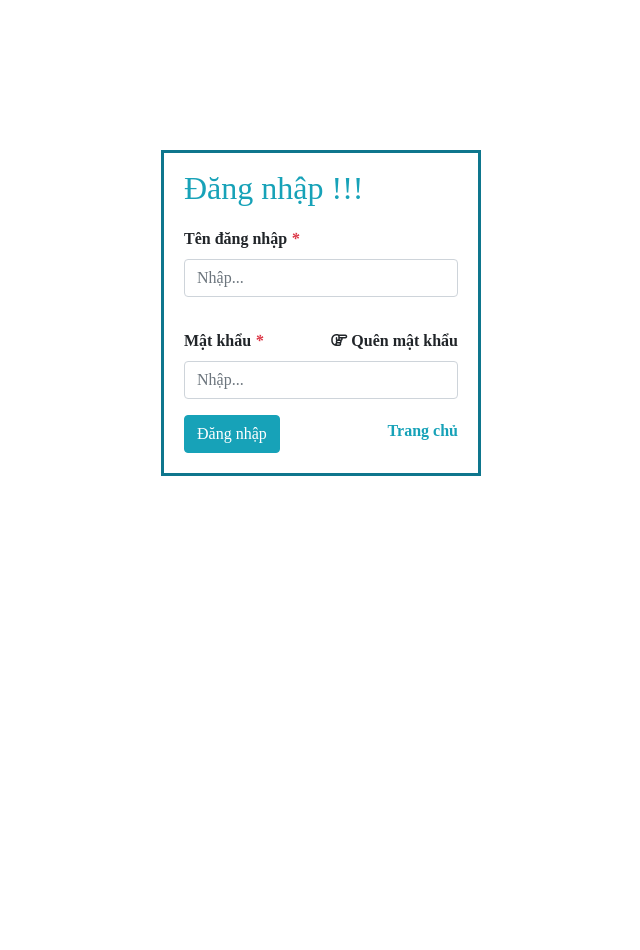
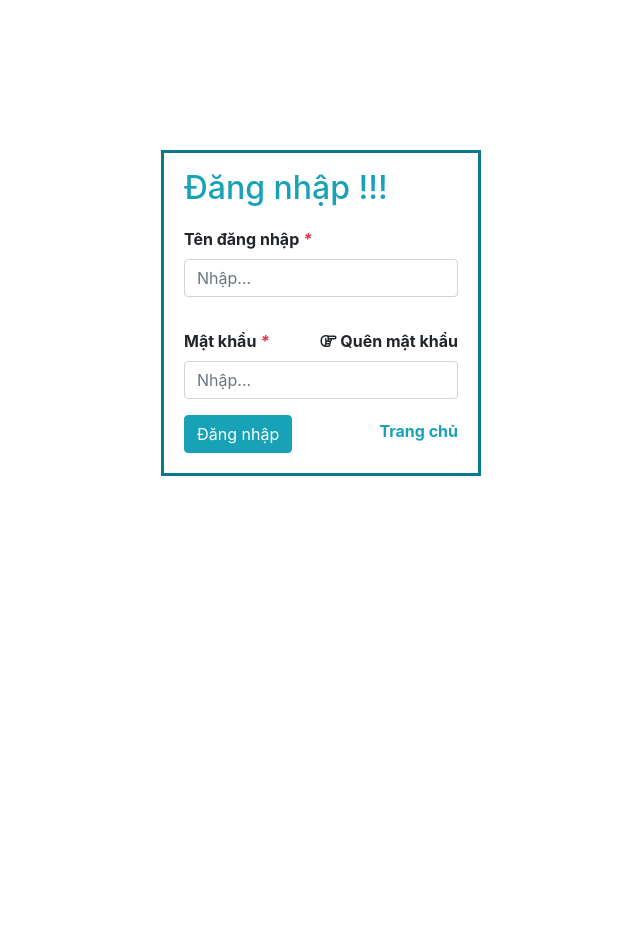
Before and after one commit to buiyenlinh/web-tuong-tac-nguoi-may, a PHP site: page /admin/index.php in a window 1280 px wide. Shown: the whole page, without its empty margins (319-959 px from the left). Run offline with PHP 8.4, Linux system fonts and the light colour scheme; tables that the repository leaves empty or names only in its code hold one stand-in row (values such as "Sample post"); some libraries are stand-ins or nearby versions.

Commit message:
fix font

```diff
--- a/css/ad_style.css
+++ b/css/ad_style.css
@@ -13,7 +13,6 @@ body {
     overflow-x: hidden;
     height: 100%;
     width: 100%;
-    font-family: "Times New Roman", Times, serif;
 }
 
 body .container {
```
